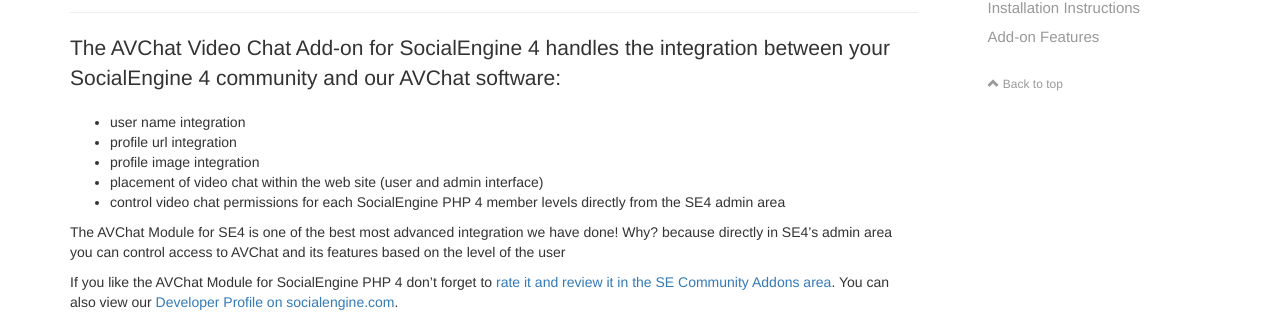
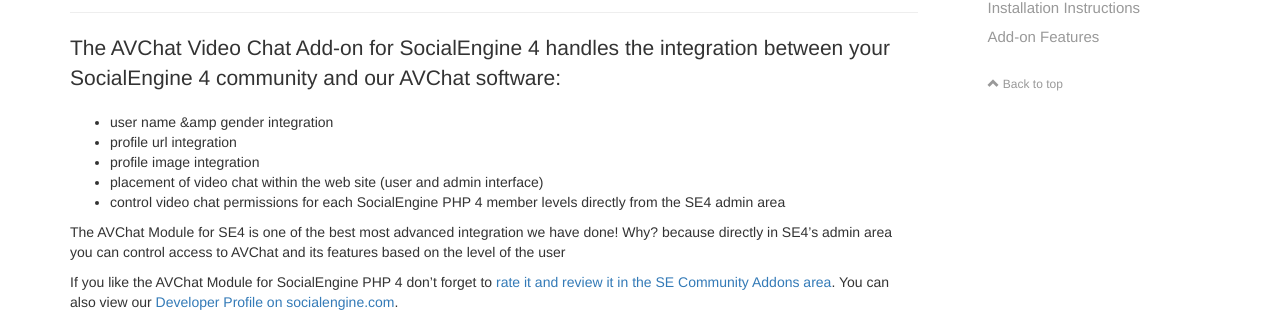
Before and after one commit to nusofthq/avchat-documentation, a Jekyll site: the page built from socialengine.md, in a window 1280 px wide and 900 px high. Shown: the part 370-682 px from the top of the window. Built offline with Jekyll 4.4.1, drawn with Linux system fonts in a browser that asks for light colours; nearby versions of some CDN libraries; comment, search, counter and statistics services are not loaded.

Commit message:
added gender integration mention

```diff
--- a/socialengine.md
+++ b/socialengine.md
@@ -10,7 +10,7 @@
   <h1 id="overview" class="page-header">Overview</h1>
   <p class="lead">The AVChat Video Chat Add-on for SocialEngine 4 handles the integration between your SocialEngine 4 community and our AVChat software:</p>
 
-* user name integration
+* user name &amp gender integration
 * profile url integration
 * profile image integration
 * placement of video chat within the web site (user and admin interface)
```
